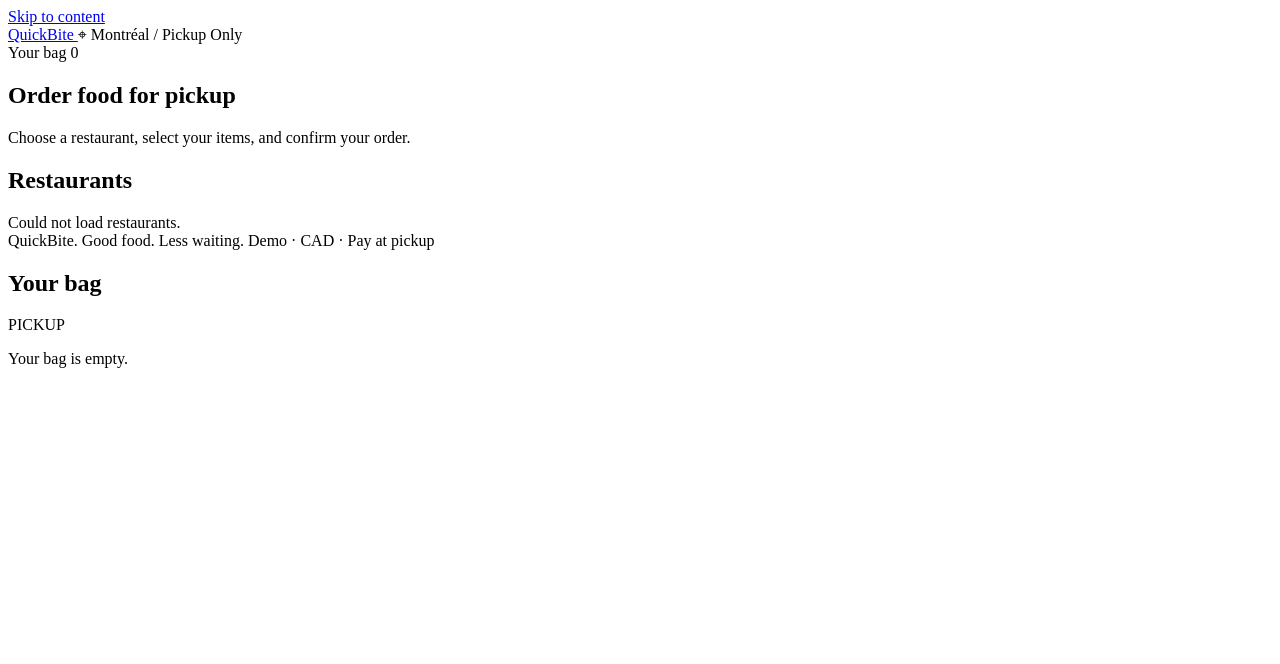
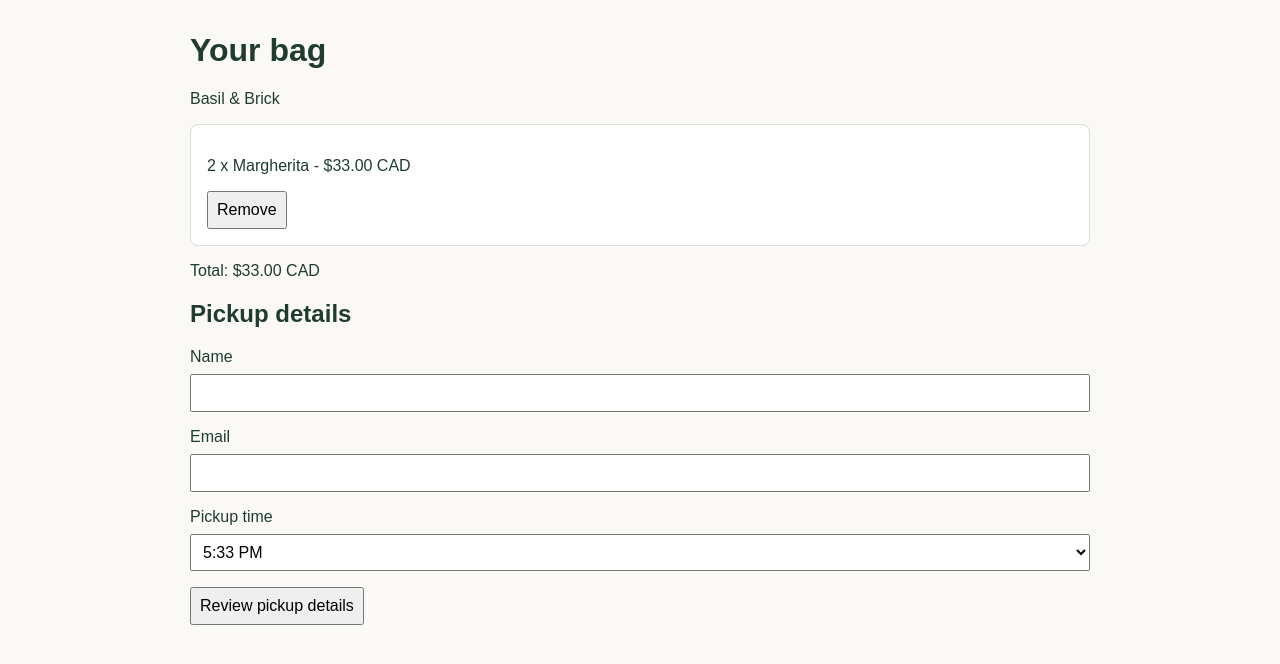
Before and after one commit to julianvafiadis/COMP354_A2_QuickBite, a website: page public/index.html in a window 1280 px wide. Drawn offline with Linux system fonts and the light colour scheme; no server answers.

Commit message:
Add initial shopping cart and pickup functionality

```diff
--- a/public/index.html
+++ b/public/index.html
@@ -3,81 +3,33 @@
   <head>
     <meta charset="utf-8" />
     <meta name="viewport" content="width=device-width, initial-scale=1" />
-    <meta name="theme-color" content="#254f3d" />
-    <title>QuickBite · Good food, on your time</title>
+    <title>QuickBite bag and pickup</title>
+    <link rel="stylesheet" href="./styles.css" />
+    <script src="./view.js" defer></script>
   </head>
   <body>
-    <a class="skip-link" href="#main">Skip to content</a>
-    <header class="site-header">
-      <a class="brand" href="/" aria-label="QuickBite home">
-        QuickBite
-      </a>
-      <span class="location">
-        <span aria-hidden="true">⌖</span>
-        Montréal
-        <span class="location-note">/ Pickup Only</span>
-      </span>
-      <div class="bag-summary">
-        Your bag
-        <span id="bag-count">0</span>
-      </div>
-    </header>
-    <main id="main" class="layout">
-      <div class="main-column">
-        <section id="restaurants-view" aria-labelledby="browse-title">
-          <div class="hero">
-            <h1 id="browse-title">Order food for pickup</h1>
-            <p>Choose a restaurant, select your items, and confirm your order.</p>
-          </div>
-          <div class="browse-heading">
-            <div>
-              <h2>Restaurants</h2>
-            </div>
-            <span id="restaurant-count" class="muted"></span>
-          </div>
-          <div id="restaurant-list" class="restaurant-grid" tabindex="-1" aria-live="polite">
-            <p class="muted">Loading local kitchens…</p>
-          </div>
-        </section>
-        <section id="menu-view" hidden aria-labelledby="menu-title"></section>
-        <section
-          id="confirmation-view"
-          hidden
-          aria-labelledby="confirmation-title"
-        ></section>
-        <footer class="page-footer">
-          <span class="brand-small">QuickBite.</span>
-          <span>Good food. Less waiting.</span>
-          <span>Demo · CAD · Pay at pickup</span>
-        </footer>
-      </div>
-      <aside id="cart-panel" class="cart-panel" aria-labelledby="cart-title">
-        <div class="cart-heading">
-          <h2 id="cart-title" tabindex="-1">Your bag</h2>
-          <span class="eyebrow">PICKUP</span>
-        </div>
-        <div id="cart-content"><p>Your bag is empty.</p></div>
-        <section id="checkout-section" hidden></section>
-      </aside>
-    </main>
-    <div id="toast" class="toast" role="status" hidden></div>
-    <script type="module">
-      const list = document.querySelector('#restaurant-list');
-      try {
-        const response = await fetch('/api/restaurants');
-        if (!response.ok) throw new Error('Could not load restaurants.');
-        const { restaurants } = await response.json();
-        document.querySelector('#restaurant-count').textContent =
-          restaurants.length + ' restaurants';
-        list.replaceChildren();
-        for (const restaurant of restaurants) {
-          const row = document.createElement('p');
-          row.textContent = restaurant.name + ' - ' + restaurant.cuisine;
-          list.append(row);
-        }
-      } catch (error) {
-        list.textContent = error.message;
-      }
-    </script>
+    <h1>Your bag</h1>
+    <p id="cart-restaurant"></p>
+    <div id="cart-items"></div>
+    <p id="cart-total"></p>
+    <section>
+      <h2>Pickup details</h2>
+      <form id="checkout-form">
+        <label>
+          Name
+          <input name="customerName" required minlength="2" />
+        </label>
+        <label>
+          Email
+          <input name="customerEmail" type="email" required />
+        </label>
+        <label>
+          Pickup time
+          <select name="pickupAt" id="pickup-time" required></select>
+        </label>
+        <button type="submit">Review pickup details</button>
+      </form>
+      <p id="pickup-summary" role="status"></p>
+    </section>
   </body>
 </html>
--- /dev/null
+++ b/public/styles.css
@@ -0,0 +1,30 @@
+body {
+  max-width: 900px;
+  margin: 2rem auto;
+  padding: 0 1rem;
+  font-family: Arial, sans-serif;
+  color: #203c30;
+  background: #faf9f6;
+}
+button, input, select {
+  font: inherit;
+  padding: 0.5rem;
+}
+button {
+  cursor: pointer;
+}
+article {
+  background: white;
+  border: 1px solid #ddd;
+  border-radius: 8px;
+  padding: 1rem;
+  margin-bottom: 1rem;
+}
+[hidden] {
+  display: none;
+}
+label {
+  display: grid;
+  gap: 0.5rem;
+  margin-bottom: 1rem;
+}
--- /dev/null
+++ b/public/view.js
@@ -0,0 +1,58 @@
+const cart = {
+  restaurant: { id: 'basil', name: 'Basil & Brick' },
+  items: [
+    { id: 'basil-margherita', name: 'Margherita', priceCents: 1650, quantity: 2 },
+  ],
+};
+
+function renderCart() {
+  document.querySelector('#cart-restaurant').textContent = cart.restaurant.name;
+  const list = document.querySelector('#cart-items');
+  list.replaceChildren();
+  for (const item of cart.items) {
+    const row = document.createElement('article');
+    const text = document.createElement('p');
+    text.textContent = item.quantity + ' x ' + item.name +
+      ' - $' + (item.priceCents * item.quantity / 100).toFixed(2) + ' CAD';
+    const remove = document.createElement('button');
+    remove.textContent = 'Remove';
+    remove.addEventListener('click', () => {
+      cart.items = cart.items.filter((line) => line.id !== item.id);
+      renderCart();
+    });
+    row.append(text, remove);
+    list.append(row);
+  }
+  const total = cart.items.reduce(
+    (sum, item) => sum + item.priceCents * item.quantity,
+    0,
+  );
+  document.querySelector('[type="submit"]').disabled = cart.items.length === 0;
+  document.querySelector('#pickup-summary').textContent = '';
+  document.querySelector('#cart-total').textContent =
+    'Total: $' + (total / 100).toFixed(2) + ' CAD';
+}
+
+const select = document.querySelector('#pickup-time');
+for (let minutes = 30; minutes <= 90; minutes += 15) {
+  const time = new Date(Date.now() + minutes * 60000);
+  const option = document.createElement('option');
+  option.value = time.toISOString();
+  option.textContent = time.toLocaleTimeString([], {
+    hour: 'numeric', minute: '2-digit',
+  });
+  select.append(option);
+}
+
+document.querySelector('#checkout-form').addEventListener('submit', (event) => {
+  event.preventDefault();
+  if (!cart.items.length) return;
+  const input = Object.fromEntries(new FormData(event.target));
+  document.querySelector('#pickup-summary').textContent =
+    input.customerName + ', your sample pickup time is ' +
+    new Date(input.pickupAt).toLocaleTimeString([], {
+      hour: 'numeric', minute: '2-digit',
+    }) + '. This preview has not placed an order.';
+});
+
+renderCart();
```
